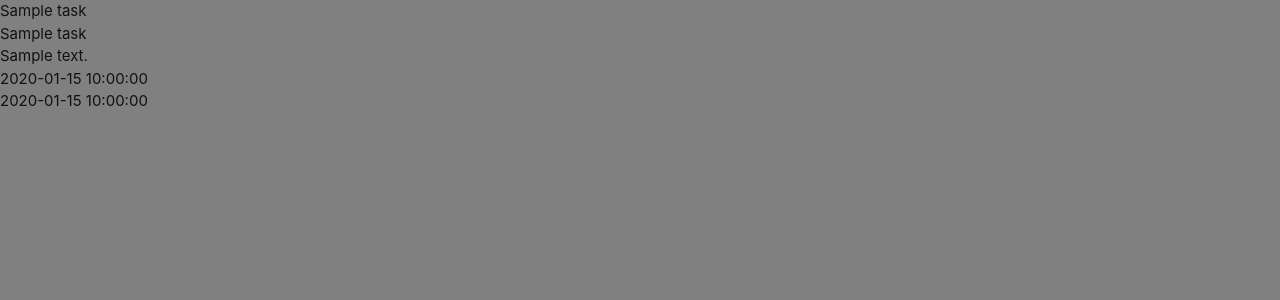
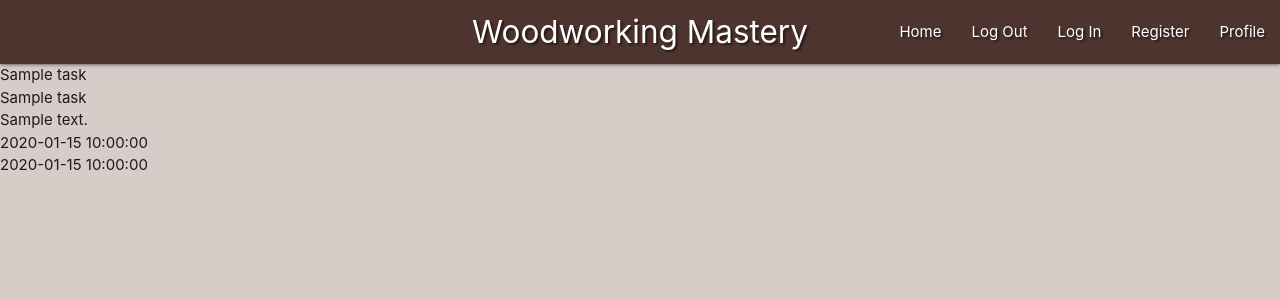
Before and after one commit to d99mli/woodworking_mastery, a Flask app: page / in a window 1280 px wide. Shown: the top 300 px of the page. Run offline with Flask 2, Linux system fonts and the light colour scheme; a database or web service that is not in the repository returns one stand-in record (values such as "Sample title"); some libraries are stand-ins or nearby versions.

Commit message:
add Top and side Navbar

```diff
--- a/static/css/style.css
+++ b/static/css/style.css
@@ -1,3 +1,7 @@
 body {
-    background-color: gray;
+    background-color: #d7ccc8;
 }
+
+.text-shadow {
+    text-shadow: 2px 2px 2px rgba(0,0,0, 0.5);
+}
--- a/static/js/script.js
+++ b/static/js/script.js
@@ -0,0 +1,5 @@
+// Initializing mobile side navbar
+document.addEventListener('DOMContentLoaded', function() {
+    var elems = document.querySelectorAll('.sidenav');
+    var instances = M.Sidenav.init(elems, {}); // {} symbolizes default values. for options check out Materialize javascript
+  });
--- a/templates/base.html
+++ b/templates/base.html
@@ -13,6 +13,31 @@
     <title>Woodworking Mastery</title>
 </head>
 <body>
+    <header>
+        <!-- Top Navbar -->
+        <nav class="nav-extended text-shadow brown darken-3">
+            <div class="nav-wrapper">
+              <a href="{{ url_for('get_tasks') }}" class="brand-logo center">Woodworking Mastery</a>
+              <a href="#" data-target="mobile-demo" class="sidenav-trigger"><i class="fas fa-bars"></i></a>
+              <ul class="right hide-on-med-and-down">
+                <li><a href="{{ url_for('get_tasks') }}">Home</a></li>
+                <li><a href="#">Log Out</a></li>
+                <li><a href="#">Log In</a></li>
+                <li><a href="#">Register</a></li>
+                <li><a href="#">Profile</a></li>
+              </ul>
+            </div>
+          </nav>
+        <!-- REMEMBER to complete the functionality of a side nav that is fixed on larger screens -->
+        <!-- Mobile Side Navbar -->
+          <ul class="sidenav" id="mobile-demo">
+              <li><a href="{{ url_for('get_tasks') }}">Home</a></li>
+              <li><a href="#">Log Out</a></li>
+              <li><a href="#">Log In</a></li>
+              <li><a href="#">Register</a></li>
+              <li><a href="#">Profile</a></li>
+          </ul>
+    </header>
 
     {% block content %}
     {% endblock %}
```
